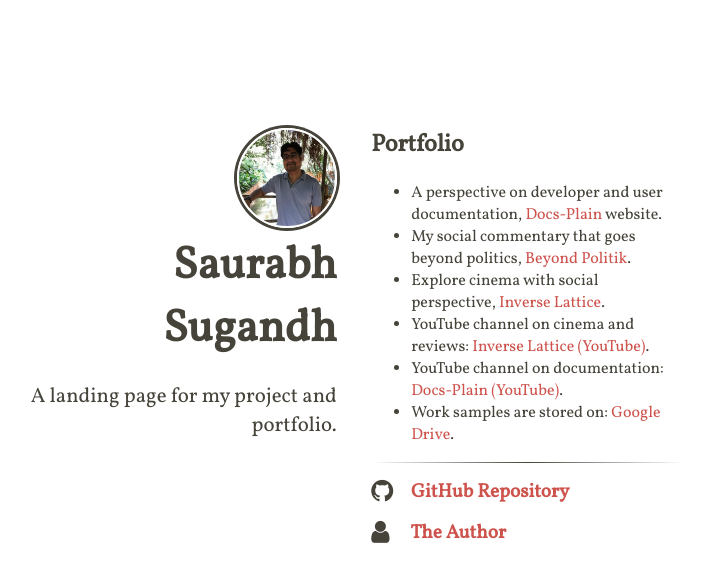
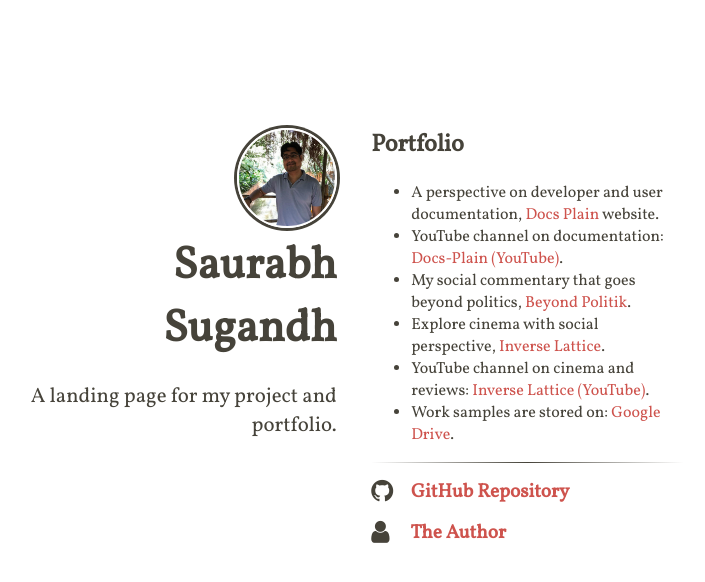
Before and after one commit to mrsauravs/home, a Jekyll site: the page built from index.html, in a window 1280 px wide. Shown: the top 582 px of the page, without its empty margins (296-1001 px from the left). Built offline with Jekyll 4.4.1, drawn with Linux system fonts in a browser that asks for light colours; nearby versions of some CDN libraries; part of the change alters nothing that is shown.

```diff
--- a/_includes/content.html
+++ b/_includes/content.html
@@ -1,10 +1,13 @@
 <h2>Portfolio</h2>
 <ul>
-  <li>A perspective on developer and user documentation, <a href="https://inverselattice.gitbook.io/docs/">Docs-Plain</a> website.</li>
+  <li>A perspective on developer and user documentation, <a href="https://inverselattice.gitbook.io/docs-plain">Docs Plain</a> website.</li>
+  <li>YouTube channel on documentation: <a href="https://www.youtube.com/@docs-plain">Docs-Plain (YouTube)</a>.</li>
+
   <li>My social commentary that goes beyond politics, <a href="https://beyondpolitik.com/">Beyond Politik</a>.</li>
+
   <li>Explore cinema with social perspective, <a href="https://inverselattice.com/">Inverse Lattice</a>.</li>
   <li>YouTube channel on cinema and reviews: <a href="https://www.youtube.com/@inverselattice">Inverse Lattice (YouTube)</a>.</li>
-  <li>YouTube channel on documentation: <a href="https://www.youtube.com/@docs-plain">Docs-Plain (YouTube)</a>.</li>
+
   <li>Work samples are stored on: <a href="https://drive.google.com/drive/folders/1LPmVniUrgkzWhahT20rkUCjjPG7Z7bvz?usp=sharing"> Google Drive</a>.</li>
 </ul>
 
```
